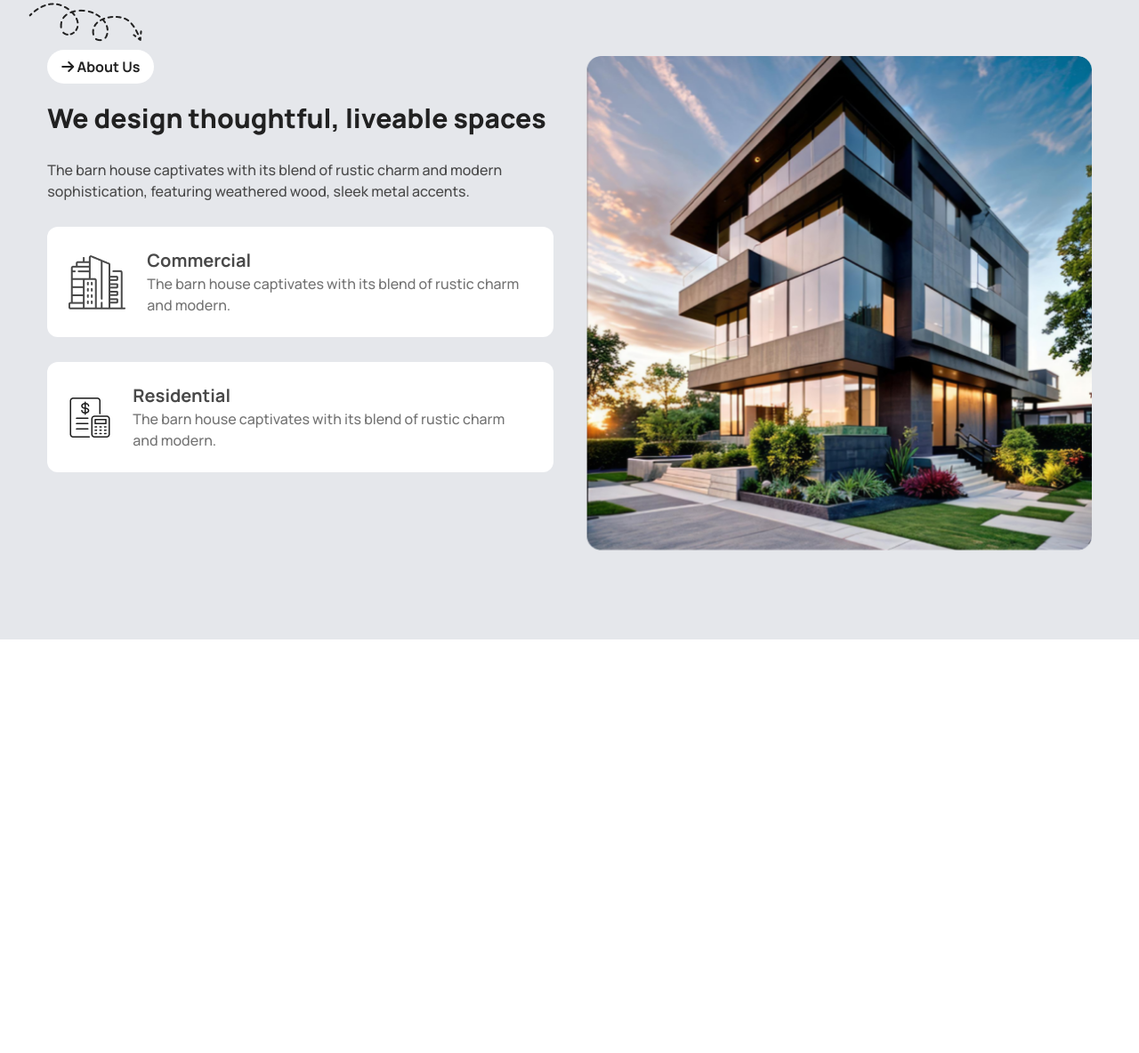
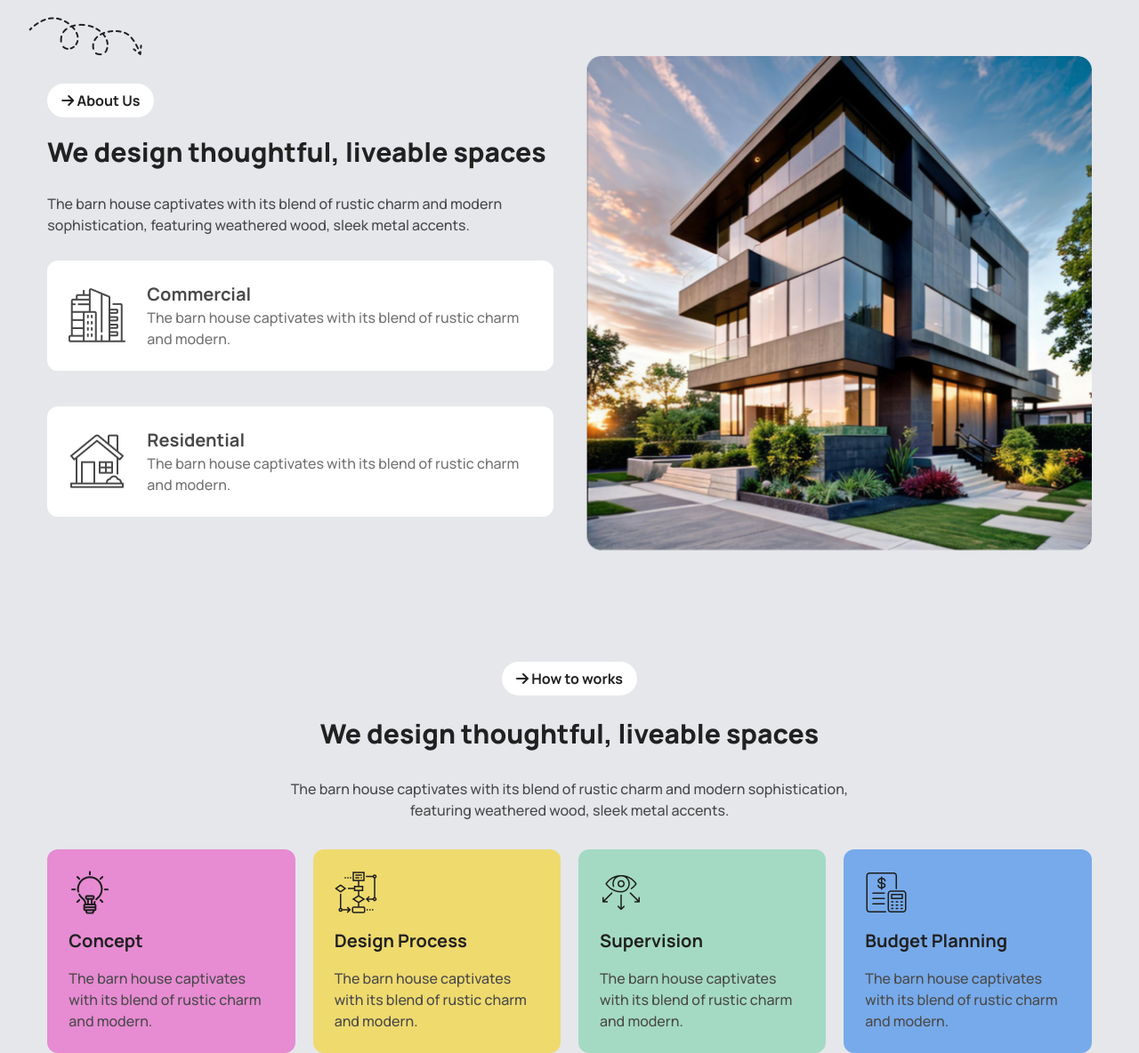
Before and after one commit to tariqul420/MY-ASSIGNMENT-03, a website: page index.html in a window 1280 px wide. Shown: the part 915-2099 px from the top of the page at 89% size. Before the commit the page ends 1634 px from the top, so only its background shows below. Drawn offline with nearby package versions, Linux system fonts and the light colour scheme; files that its build step writes are made by us from their sources.

Commit message:
complete how to work section

```diff
--- a/index.html
+++ b/index.html
@@ -31,7 +31,7 @@
                     <a href="" class="text-heading font-black text-4xl dark:text-heading-d"><i class="fa-solid fa-arrow-right arrow dark:text-black"></i> Rinterio</a>
                 </div>
 
-                <div class="space-x-4 max-sm:hidden">
+                <div class="space-x-4 hidden lg:block">
                     <a href="#" class="text-heading font-bold dark:text-heading-d">Home</a>
                     <a href="#" class="text-paragraph-2 font-bold dark:text-paragraph-d">Services</a>
                     <a href="#" class="text-paragraph-2 font-bold dark:text-paragraph-d">Portfolio</a>
@@ -97,16 +97,17 @@
 
         <!-- todo Main section start hear -->
         <main>
-            <!-- done We design thoughtful, liveable spaces section start hear -->
-            <section class="bg-gray-200 py-[6.25rem] relative dark:bg-transparent">
-                <img class="relative -top-4 left-8 max-sm:hidden" src="assets/Vector.png" alt="">
-                <div class="w-11/12 mx-auto flex gap-9 max-sm:flex-col">
-                    <div class="space-y-7 flex-1">
+            <!-- done About us section start hear -->
+            <section class="bg-gray-200 py-[6.25rem] items-center relative dark:bg-transparent">
+                <img class="relative left-8 hidden lg:block" src="assets/Vector.png" alt="">
+                <div class="w-11/12 mx-auto flex-col lg:flex-row flex gap-9 items-center ">
+                    <div class="space-y-7 flex flex-col flex-1 items-center lg:items-start">
                         <button><a href="#" class="button"><i class="fa-solid fa-arrow-right"></i> About Us</a></button>
-                        <h2 class="heading text-left">We design thoughtful, liveable spaces</h2>
-                        <p class="paragraph text-left">The barn house captivates with its blend of rustic charm and modern sophistication, featuring weathered wood, sleek metal accents.</p>
+                        <h2 class="heading lg:text-left">We design thoughtful, liveable spaces</h2>
+                        <p class="paragraph lg:text-left">The barn house captivates with its blend of rustic charm and modern sophistication, featuring weathered wood, sleek metal accents.</p>
 
-                        <div class="flex items-center gap-6 p-6 bg-white rounded-xl">
+                        <div class="grid grid-cols-2 gap-10">
+                            <div class="flex items-center gap-6 p-6 bg-white rounded-xl col-span-2 md:col-span-1 lg:col-span-2">
                                 <img src="assets/commercial.png" alt="">
                                 <div class="">
                                     <h3 class="text-heading-2 text-xl font-bold">Commercial</h3>
@@ -114,11 +115,12 @@
                                 </div>
                             </div>
 
-                        <div class="flex items-center gap-6 p-6 bg-white rounded-xl">
-                            <img src="assets/budget-planning.png" alt="">
+                            <div class="flex items-center gap-6 p-6 bg-white rounded-xl col-span-2 md:col-span-1 lg:col-span-2">
+                                <img src="assets/residential.png" alt="">
                                 <div class="">
                                     <h3 class="text-heading-2 text-xl font-bold">Residential</h3>
                                     <p class="paragraph text-paragraph-2 text-left dark:text-paragraph-2">The barn house captivates with its blend of rustic charm and modern.</p>
+                                </div>
                             </div>
                         </div>
                     </div>
@@ -129,8 +131,37 @@
                 </div>
             </section>
 
-            <section class="">
+            <!-- done How to work section start hear -->
+            <section class="bg-gray-200 flex flex-col items-center space-y-8 dark:bg-transparent pt-8">
+                <button><a href="#" class="button"><i class="fa-solid fa-arrow-right"></i> How to works</a></button>
+                <h2 class="heading">We design thoughtful, liveable spaces</h2>
+                <p class="paragraph">The barn house captivates with its blend of rustic charm and modern sophistication, <br class="max-sm:hidden"> featuring weathered wood, sleek metal accents.</p>
 
+                <div class="grid grid-cols-1 md:grid-cols-2 lg:grid-cols-4 w-11/12 gap-5">
+                    <div class="p-6 rounded-xl bg-[#E78BD3] space-y-4">
+                        <img src="assets/concept.png" alt="">
+                        <h3 class="text-heading text-xl font-bold">Concept</h3>
+                        <p class="paragraph text-paragraph-1 text-left dark:text-paragraph-2">The barn house captivates with its blend of rustic charm and modern.</p>
+                    </div>
+
+                    <div class="p-6 rounded-xl bg-[#EFDA6E] space-y-4">
+                        <img src="assets/flow-chart.png" alt="">
+                        <h3 class="text-heading text-xl font-bold">Design Process</h3>
+                        <p class="paragraph text-paragraph-1 text-left dark:text-paragraph-2">The barn house captivates with its blend of rustic charm and modern.</p>
+                    </div>
+
+                    <div class="p-6 rounded-xl bg-[#A4DAC3] space-y-4">
+                        <img src="assets/vision.png" alt="">
+                        <h3 class="text-heading text-xl font-bold">Supervision</h3>
+                        <p class="paragraph text-paragraph-1 text-left dark:text-paragraph-2">The barn house captivates with its blend of rustic charm and modern.</p>
+                    </div>
+
+                    <div class="p-6 rounded-xl bg-[#77AAEA] space-y-4">
+                        <img src="assets/budget-planning.png" alt="">
+                        <h3 class="text-heading text-xl font-bold">Budget Planning</h3>
+                        <p class="paragraph text-paragraph-1 text-left dark:text-paragraph-2">The barn house captivates with its blend of rustic charm and modern.</p>
+                    </div>
+                </div>
             </section>
         </main>
 
```
Also changed, not shown: src/output.css. Lines whose indentation alone changed are shown as unchanged.
